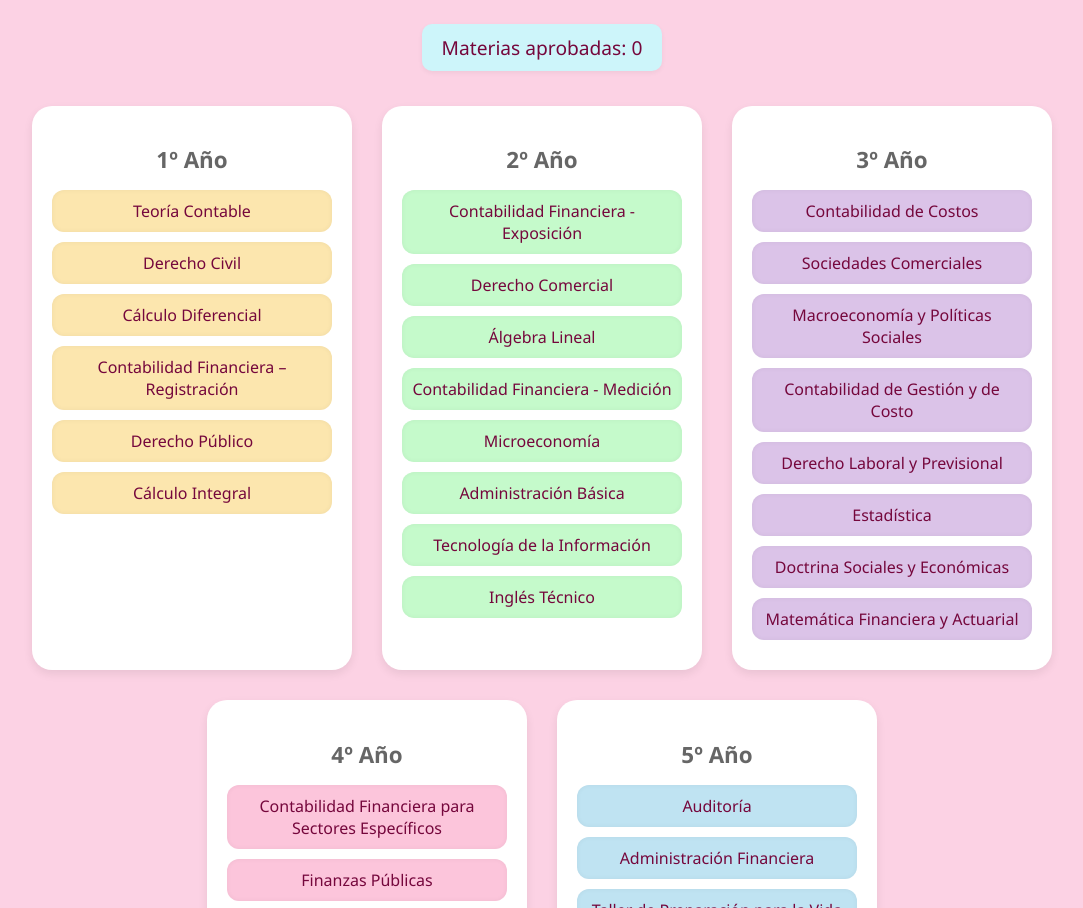
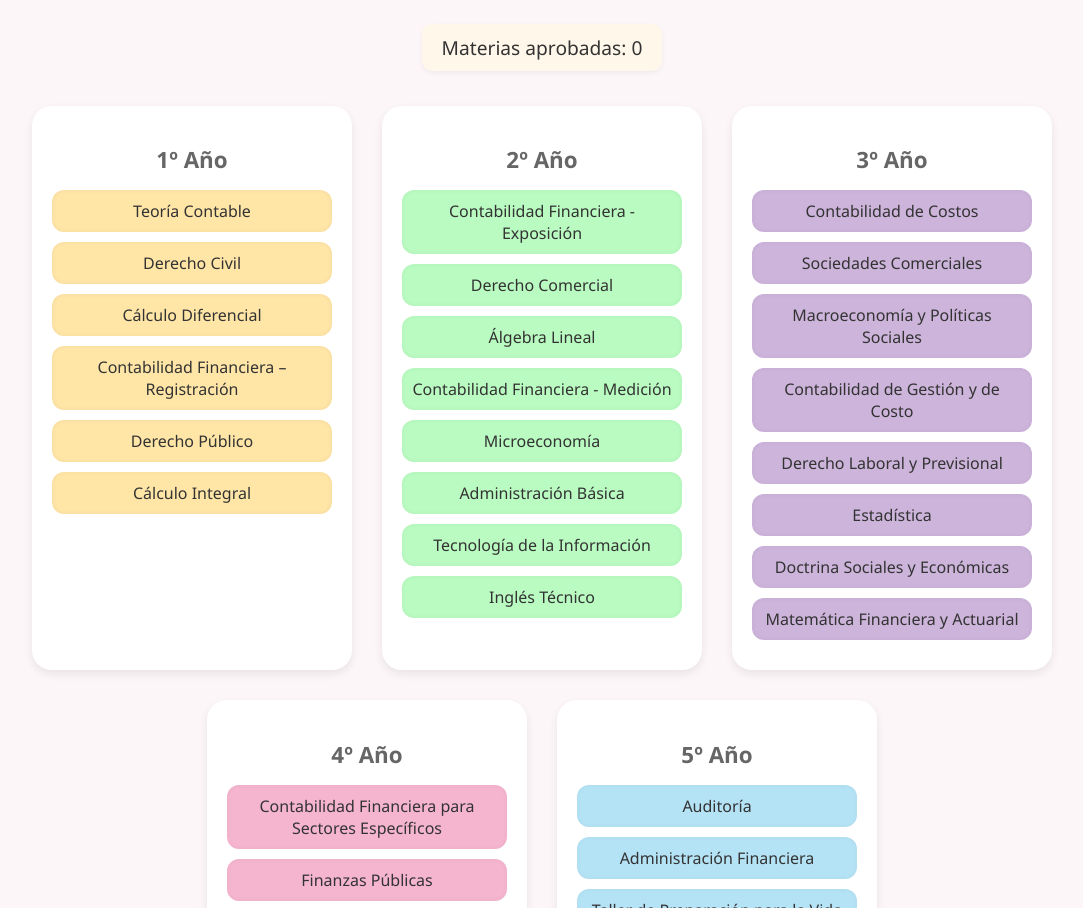
Before and after one commit to Milipss/Contador-Publico, a plain HTML site: page index.htm in a window 1280 px wide. Shown: the part 145-1053 px from the top of the page, without its empty margins (98-1181 px from the left). Drawn offline with Linux system fonts and the light colour scheme.

Commit message:
Update styles.css

```diff
--- a/styles.css
+++ b/styles.css
@@ -1,23 +1,23 @@
 body {
   font-family: 'Segoe UI', sans-serif;
-  background-color: #fcd2e4;
+  background-color: #fdf6f9;
   margin: 0;
   padding: 0;
-  color: #75073c;
+  color: #333;
 }
 
 h1 {
   text-align: center;
   padding: 30px 0;
   font-size: 2.5rem;
-  color: #9e3e6c;
+  color: #444;
 }
 
 .contador {
   text-align: center;
   font-size: 1.2rem;
   margin-bottom: 15px;
-  background-color: #cdf5fa;
+  background-color: #fff7ea;
   padding: 10px 20px;
   border-radius: 10px;
   width: fit-content;
@@ -65,15 +65,15 @@ h1 {
   box-shadow: inset 0 0 5px rgba(0,0,0,0.05);
 }
 
-#anio1 .materia { background-color: #fce6ae; }
-#anio2 .materia { background-color: #c5facb; }
-#anio3 .materia { background-color: #dbc3e8; }
-#anio4 .materia { background-color: #fcc5db; }
-#anio5 .materia { background-color: #bfe3f2; }
+#anio1 .materia { background-color: #ffe6a7; }
+#anio2 .materia { background-color: #b9fbc0; }
+#anio3 .materia { background-color: #cdb4db; }
+#anio4 .materia { background-color: #f6b5cf; }
+#anio5 .materia { background-color: #b5e3f6; }
 
 .materia.aprobada {
   text-decoration: line-through;
   opacity: 0.6;
-  background-color: #dedcdc !important;
-  color: #75073c;
+  background-color: #d9d9d9 !important;
+  color: #444;
 }
```
